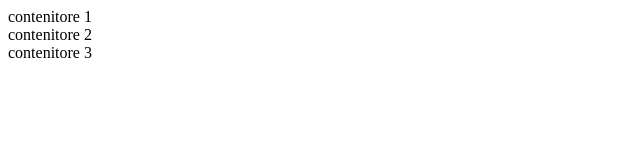
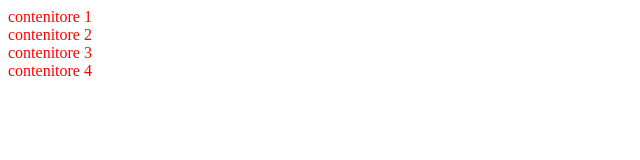
Before and after one commit to poilaaa/poilaaa.github.io, a plain HTML site: page index.html in a window 1280 px wide. Shown: the whole page, without its empty margins (0-640 px from the left). Drawn offline with Linux system fonts and the light colour scheme.

Commit message:
Update index.html

```diff
--- a/index.html
+++ b/index.html
@@ -1,11 +1,12 @@
 <!DOCTYPE html>
 <html>
     <head>
-
+        <link rel="stylesheet" href="styleSheet.css">
     </head>
     <body>
         <div>contenitore 1</div>
         <div>contenitore 2</div>
         <div>contenitore 3</div>
+        <div>contenitore 4</div>
     </body>
 </html>
```
